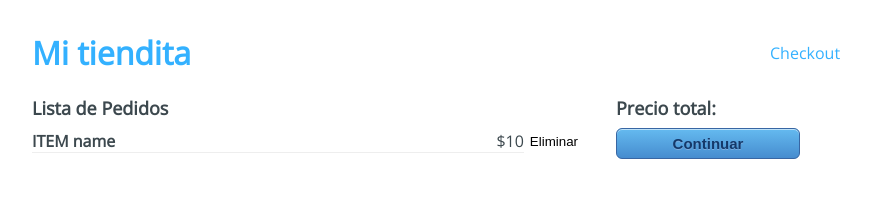
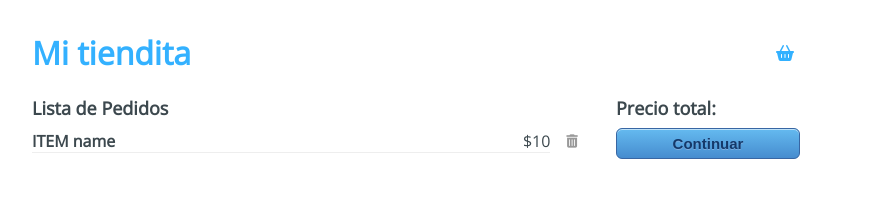
Before and after one commit to KrisMoralesZ/Store-with-React, a React app: page /checkout in a window 1280 px wide. Shown: the top 200 px of the page, without its empty margins (224-1095 px from the left). Built offline with nearby package versions, Linux system fonts and the light colour scheme.

Commit message:
context y utilizacion de font aswsome

```diff
--- a/src/components/Header.jsx
+++ b/src/components/Header.jsx
@@ -1,8 +1,11 @@
-import React from 'react';
+import React, { useContext } from 'react';
 import { Link } from 'react-router-dom';
 import '../styles/components/Header.css';
+import AppContext from '../context/AppContext';
 
 const Header = () => {
+  const {state} = useContext(AppContext);
+  const {cart} = state;
   return (
     <div className="Header">
       <h1 className="Header-title">
@@ -11,7 +14,15 @@ const Header = () => {
         </Link>
       </h1>
       <div className="Header-checkout">
-        <Link to="/checkout">Checkout</Link>
+        <Link to="/checkout">
+          <i className="fas fa-shopping-basket"/>
+        </Link>
+        {
+          cart.length > 0 &&
+          <div className="Header-alert">
+            {cart.length}
+          </div>
+        }
       </div>
     </div>
   );
--- a/src/components/Product.jsx
+++ b/src/components/Product.jsx
@@ -1,6 +1,6 @@
 import React from "react";
 
-const Product = ({product}) => {
+const Product = ({product, handleAddToCart}) => {
   return(
     <div className="Products-item">
       <img src={product.image} alt={product.title} />
@@ -14,7 +14,9 @@ const Product = ({product}) => {
         </h2>
         <p>{product.description}</p>
       </div>
-      <button type="button">Comprar</button>
+      <button type="button" onClick={handleAddToCart(product)}>
+        Comprar
+      </button>
     </div>
   );
 }
--- a/src/components/Products.jsx
+++ b/src/components/Products.jsx
@@ -1,13 +1,25 @@
-import React from "react";
+import React, {useContext} from "react";
 import Product from './Product';
 import '../styles/components/Products.css';
+import AppContext from "../context/AppContext";
 
-const Products = ({products}) => {
+const Products = () => {
+  const {state, addToCart} = useContext(AppContext);
+  const {products} = state;
+
+  const handleAddToCart = product => () => {
+    addToCart(product)
+  }
+
   return(
     <div className="Products">
       <div className="Products-items">
         {products.map(product => (
-          <Product key={product.id} product={product} />
+          <Product
+            key={product.id}
+            product={product}
+            handleAddToCart={handleAddToCart}
+          />
         ))}
       </div>
     </div>
--- a/src/containers/Checkout.jsx
+++ b/src/containers/Checkout.jsx
@@ -12,7 +12,9 @@ const Checkout = () => {
             <h4>ITEM name</h4>
             <span>$10</span>
           </div>
-          <button type="button">Eliminar</button>
+          <button type="button">
+            <i className="fas fa-trash-alt" />
+          </button>
         </div>
       </div>
       <div className="Checkout-sidebar">
```
